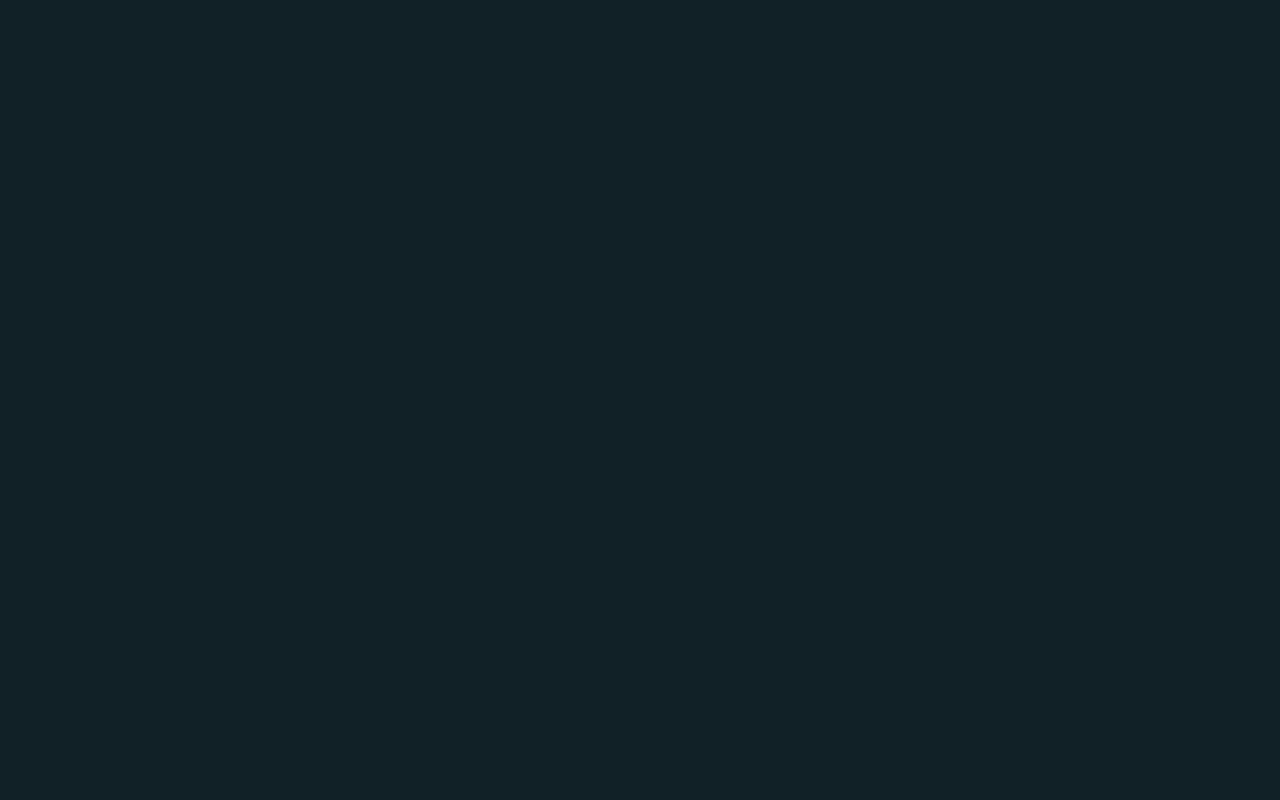
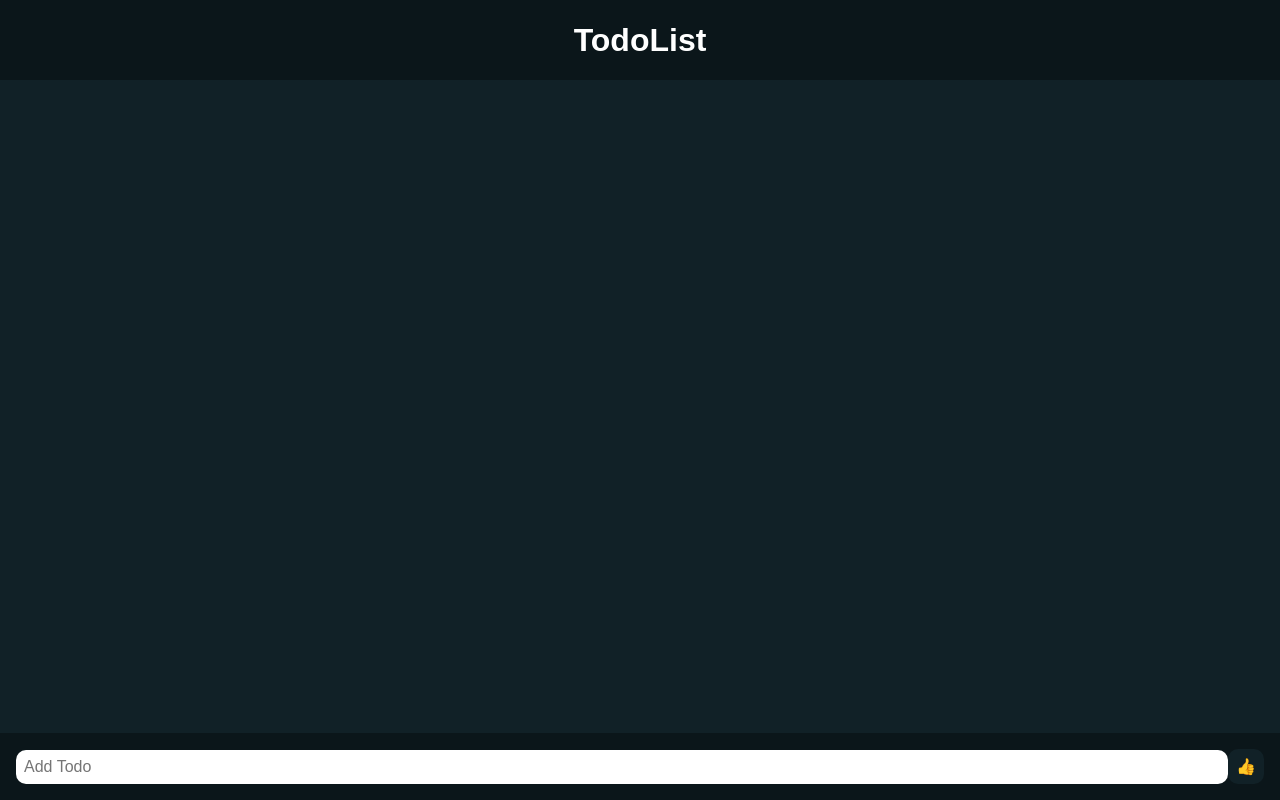
Before and after one commit to codespirityash/vanilla-todo-with-server, a website built with Vite: page client/index.html in a window 1280 px wide. Built offline with nearby package versions, Linux system fonts and the light colour scheme.

Commit message:
fashion out html

```diff
--- a/client/index.html
+++ b/client/index.html
@@ -7,7 +7,17 @@
     <title>Vite App</title>
   </head>
   <body>
-    <div id="app"></div>
+    <div id="app">
+      <header>
+        <h1>TodoList</h1>
+      </header>
+      <section id="list">
+      </section>
+      <footer>
+        <input type="text" placeholder="Add Todo" id="input">
+        <button id="submit">👍</button>
+      </footer>
+    </div>
     <script type="module" src="./src/main.js"></script>
   </body>
 </html>
```
